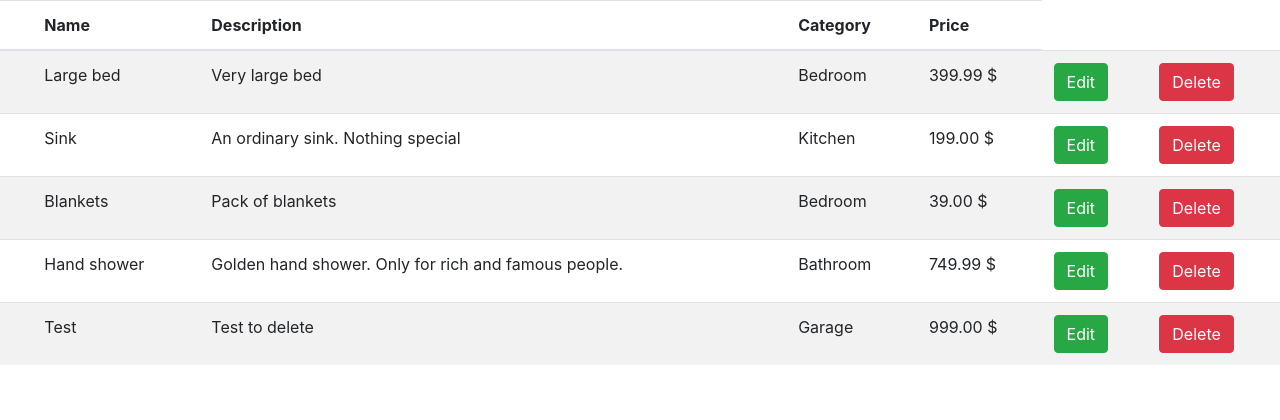
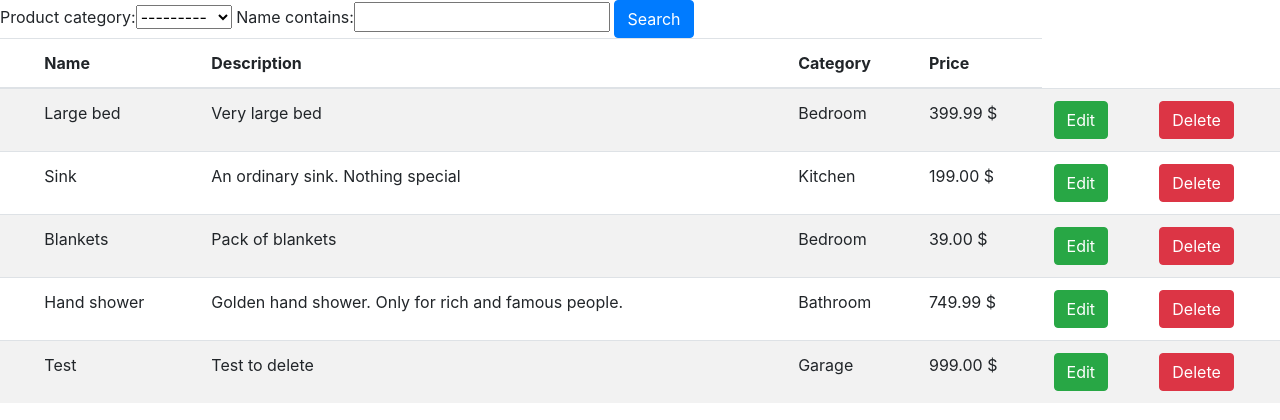
Before and after one commit to SzymonGajdowski/ShopDemo, a Django app: page / in a window 1280 px wide. Shown: the part 56-476 px from the top of the page. Run offline with Django 3.2, Linux system fonts and the light colour scheme; data comes from the database, SQL or seed files in the repository; some libraries are stand-ins or nearby versions.

Commit message:
Add filter on products

```diff
--- a/firstShop/settings.py
+++ b/firstShop/settings.py
@@ -38,6 +38,7 @@ INSTALLED_APPS = [
     'django.contrib.messages',
     'django.contrib.staticfiles',
     'products',
+    'django_filters',
 ]
 
 MIDDLEWARE = [
--- /dev/null
+++ b/products/filters.py
@@ -0,0 +1,10 @@
+import django_filters
+from django_filters import CharFilter
+from .models import Product
+
+class ProductFilter(django_filters.FilterSet):
+    Name = CharFilter(field_name='name', lookup_expr='icontains')
+
+    class Meta:
+        model = Product
+        fields = ['product_category']
--- a/products/templates/products/home.html
+++ b/products/templates/products/home.html
@@ -1,6 +1,10 @@
 {% extends 'products/main.html' %}
 
 {% block content %}
+<form method="get">
+  {{ myFilter.form}}
+<button class="btn btn-primary" type="submit">Search</button>
+</form>
 <table class="table table-striped">
     <thead>
       <tr>
--- a/products/views.py
+++ b/products/views.py
@@ -2,12 +2,16 @@ from django.shortcuts import render, redirect
 from django.http import HttpResponse
 from .models import Category, Product
 from .forms import ProductForm, CategoryForm
+from .filters import ProductFilter
 
 def home_view(request):
     products = Product.objects.all()
     categories = Category.objects.all()
 
-    context = {'products': products, 'categories': categories}
+    myFilter = ProductFilter(request.GET, queryset=products)
+    products = myFilter.qs
+
+    context = {'products': products, 'categories': categories, 'myFilter': myFilter}
 
     return render(request, 'products/home.html', context)
 
```
